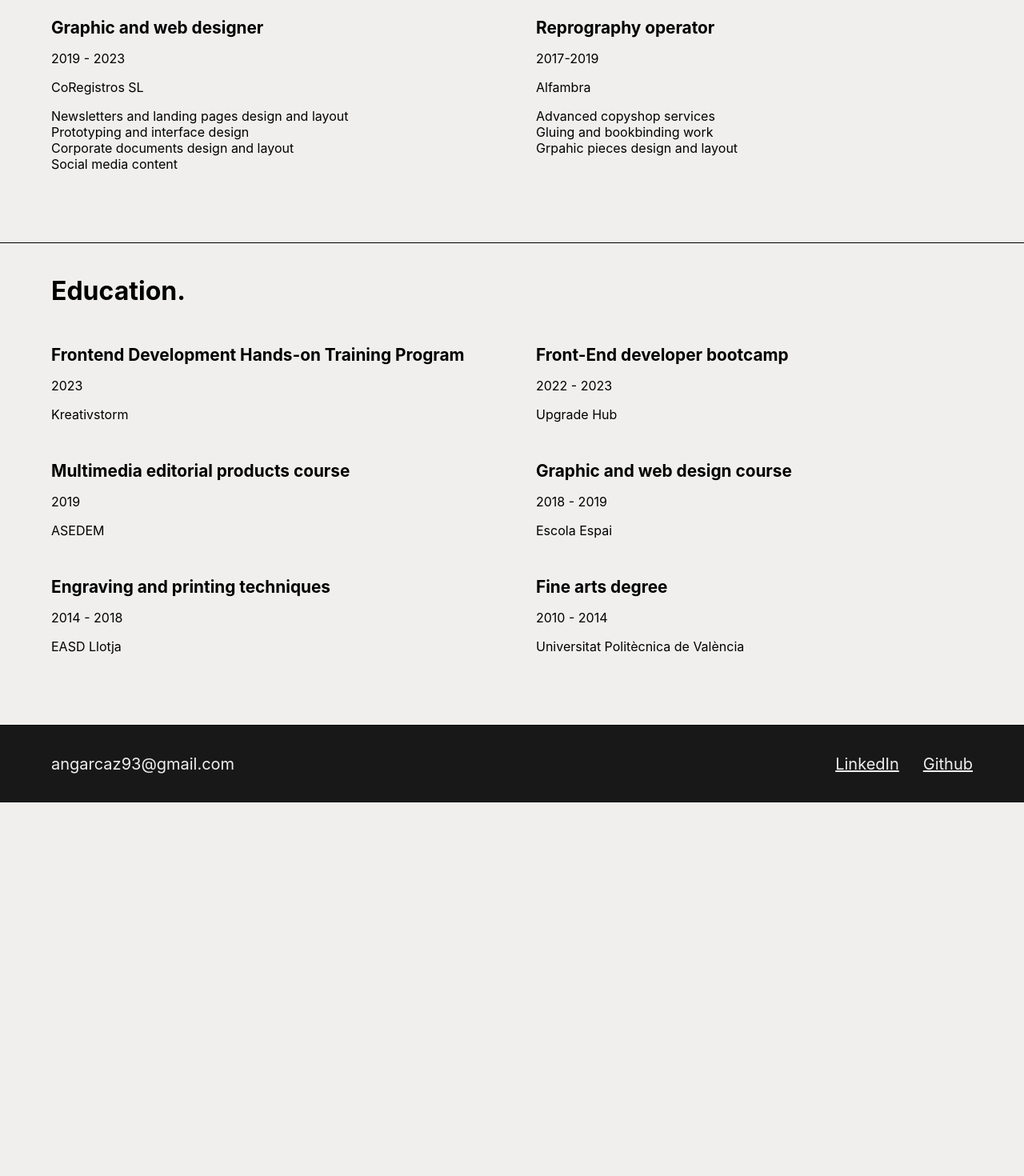
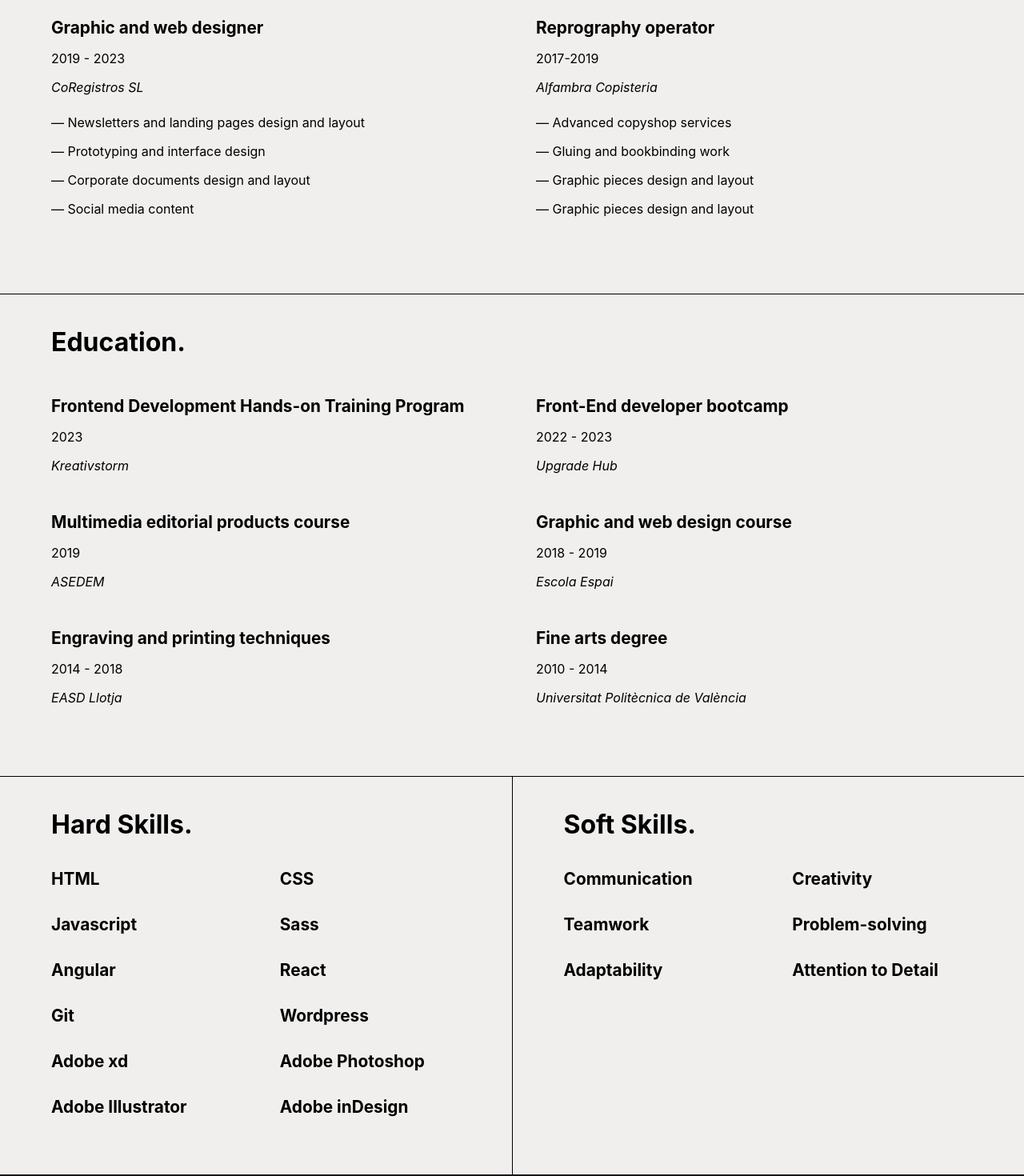
Before and after one commit to angarcaz/portfolio2023, a React (Create React App) app: page /about in a window 1280 px wide. Shown: the part 720-2190 px from the top of the page at 80% size. Before the commit the page ends 1723 px from the top, so only its background shows below. Built offline with nearby package versions, Linux system fonts and the light colour scheme.

Commit message:
about page changes

```diff
--- a/src/assets/Cv.js
+++ b/src/assets/Cv.js
@@ -49,18 +49,21 @@ export const CV = {
                 "Prototyping and interface design",
                 "Corporate documents design and layout",
                 "Social media content"
-            ]
+            ],
+            technologies: ["Adobe Photoshop", "Adobe Illustrator", "Adobe inDesign", "Adobe Xd", "Figma", "HTML5", "CSS", "Wordpress",]
         },
         {
             title: "Reprography operator",
-            where: "Alfambra",
+            where: "Alfambra Copisteria",
             city: "Barcelona",
             date: "2017-2019",
             tasks: [
                 "Advanced copyshop services",
                 "Gluing and bookbinding work",
-                "Grpahic pieces design and layout"
-            ]
+                "Graphic pieces design and layout",
+                "Graphic pieces design and layout"
+            ],
+            technologies: ["Adobe Photoshop", "Adobe Illustrator", "Adobe inDesign"]
         }
     ],
 
@@ -103,6 +106,27 @@ export const CV = {
         },
     ],
 
+    soft_skills: [
+        {
+            name: "Communication"
+        },
+        {
+            name: "Creativity"
+        },
+        {
+            name: "Teamwork"
+        },
+        {
+            name: "Problem-solving"
+        },
+        {
+            name: "Adaptability"
+        },
+        {
+            name: "Attention to Detail"
+        }
+    ],
+
     languages: [
         "Spanish",
         "Catalan",
--- a/src/assets/ProjectsInfo.js
+++ b/src/assets/ProjectsInfo.js
@@ -89,8 +89,9 @@ export const Projects = {
         },
         {
             title: "Netflix App",
+            subtitle: "Recreation of the Netflix User Interface with Angular",
             image: NetflixBanner,
-            description: "Lorem ipsum dolor sit amet, consectetur adipiscing elit. Curabitur lobortis urna efficitur luctus rhoncus. Sed vitae sem vel leo aliquet pulvinar. Curabitur congue lacus in sodales euismod.",
+            description: "This is my first project using a programming framework. I recreated the Netflix user interface using Angular.",
             technologies: [
                 "html",
                 "css",
--- a/src/components/AboutComponent.js
+++ b/src/components/AboutComponent.js
@@ -1,7 +1,7 @@
 /* eslint-disable jsx-a11y/anchor-is-valid */
 import React from 'react'
 import AboutImage from "../assets/img/about.png"
-import CvAngela from "../assets/CV_AngelaEN2023B.pdf"
+import CvAngela from "../assets/CV_AngelaGarcia-EN.pdf"
 
 
 const AboutComponent = () => {
@@ -10,8 +10,8 @@ const AboutComponent = () => {
         <div className='col-2'>
             <h2 className='h2BigSize'>Hello! I'm a graphic designer & a front-end developer wannabe</h2>
             <div>
-            <p>I'm all about the creative process, from brainstorming to bringing ideas to life. I'm methodical, a bit of a perfectionist, and endlessly curious. I'm into constantly learning new things.
-                I'm a firm believer in the power of design and tech to make life easier and better. I'm also big on drawing and totally into photography.
+            <p>I'm all about the creative process, from brainstorming to bringing ideas to life. I'm methodical, a bit of a perfectionist and endlessly curious, I'm into constantly learning new things.
+                I'm a firm believer in the power of design and tech to make life easier and better.
                 I've picked up skills in graphic arts, web design, and user experience along the way. I've done web design, made cool stuff for online campaigns, and even dabbled in social media content.
                 Right now, I'm on an exciting journey to become a front-end developer. Let's make amazing things happen! </p>
             <a href={CvAngela} className='underlineLink mediumSize'>Download my CV</a>
--- a/src/components/HeroComponent.js
+++ b/src/components/HeroComponent.js
@@ -5,6 +5,7 @@ const HeroComponent = () => {
   return (
     <section className='heroSection'>
       <h2>Hi there! I'm a GRAPHIC DESIGNER & a junior FRONT END DEVELOPER</h2>
+      <a className='h2BigSize' href="mailto:'angarcaz93@gmail.com'">angarcaz93@gmail.com</a>
     </section>
   )
 }
--- a/src/components/WorkEducationComponent.js
+++ b/src/components/WorkEducationComponent.js
@@ -12,8 +12,8 @@ const WorkEducationComponent = () => {
                     <article className='educationItem' key={JSON.stringify(ex.title)}>
                         <h3 className='mediumSize'>{ex.title}</h3>
                         <p>{ex.date}</p>
-                        <p>{ex.where}</p>
-                        <ul>
+                        <p className='italic'>{ex.where}</p>
+                        <ul className='aboutUl'>
                             {ex.tasks.map((t) => (
                             <li key={t}>{t}</li>
                             ))}
@@ -31,11 +31,41 @@ const WorkEducationComponent = () => {
                     <article className='educationItem' key={JSON.stringify(ed.title)}>
                         <h3 className='mediumSize'>{ed.title}</h3>
                         <p>{ed.date}</p>
-                        <p>{ed.institution}</p>
+                        <p className='italic'>{ed.institution}</p>
                     </article>
                 )
             })}
         </div>
+    </section>
+    <section className='TwoColSec'>
+        <article className='HalfContainer'>
+            <header>
+                <h2 className='h2BigSize'>Hard Skills.</h2>
+            </header>
+            <div className='educationContainer'>
+                {CV.hard_skills.map((hs) => {
+                    return (
+                        <article className='educationItem' key={JSON.stringify(hs.name)}>
+                            <h3 className='mediumSize'>{hs.name}</h3>
+                        </article>
+                    )
+                })}
+            </div>
+        </article>
+        <article className='HalfContainer rightBorder'>
+            <header>
+                <h2 className='h2BigSize'>Soft Skills.</h2>
+            </header>
+            <div className='educationContainer'>
+                {CV.soft_skills.map((hs) => {
+                    return (
+                        <article className='educationItem' key={JSON.stringify(hs.name)}>
+                            <h3 className='mediumSize'>{hs.name}</h3>
+                        </article>
+                    )
+                })}
+            </div>
+        </article>
     </section>
     </>
   )
--- a/src/styles/App.css
+++ b/src/styles/App.css
@@ -29,7 +29,7 @@ nav ul {
 /*Hero*/
 
 .heroSection {
-  padding: 6rem 4rem 0 4rem;
+  padding: 6rem 4rem 6rem 4rem;
 }
 
 
@@ -96,11 +96,31 @@ nav ul {
   gap: 2rem;
 }
 
+.HalfContainer {
+  flex: 1;
+  padding: 2.5rem 4rem;
+  display: flex;
+  flex-direction: column;
+  gap: 20px;
+}
+
+.rightBorder {
+  border-left: 1px solid black;
+}
+
+.TwoColSec {
+  display: flex;
+}
+
 .educationContainer {
   display: flex;
   justify-content: space-between;
   flex-wrap: wrap;
   padding: 1rem 0 0 0;
+}
+
+.educationContainer header {
+  margin-bottom: 20px;
 }
 
 .educationItem {
@@ -275,3 +295,11 @@ footer ul {
   height: 3px;
   background-color: #f0efee;
 }
+
+.aboutUl li {
+  padding: 0.5em 0;
+}
+
+.aboutUl li::before {
+  content: '— ';
+}
--- a/src/styles/fonts.css
+++ b/src/styles/fonts.css
@@ -5,6 +5,7 @@ body {
 .heroSection h1, .heroSection h2 {
     font-size: 111px;
     line-height: 7rem;
+    margin-bottom: 0;
   }
 
 .h2BMaxSize {
@@ -55,3 +56,7 @@ footer ul a, .underlineLink {
 .projectArticleInfoContainer ul {
     padding: 0 0 1.4rem;
 }
+
+.italic {
+  font-style: italic;
+}
```
Also changed, not shown: 2 other files (tests, documents, lock files or other folders).
